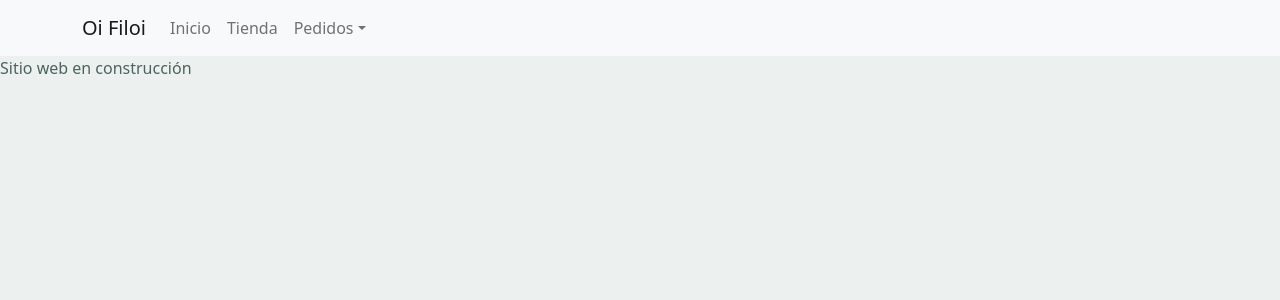
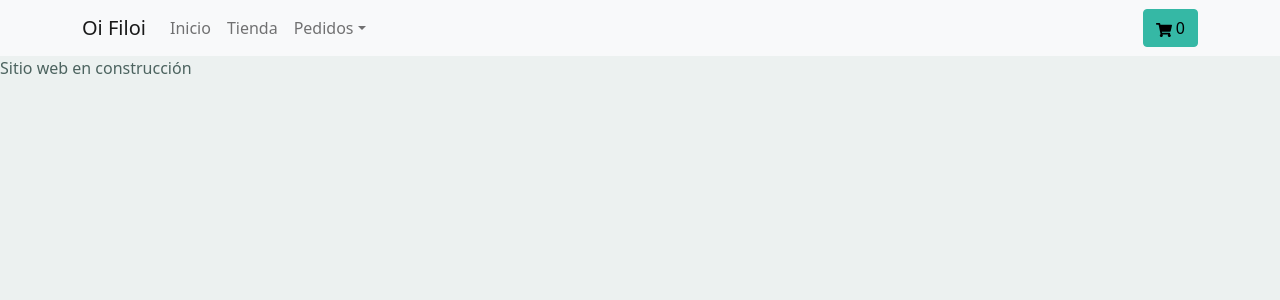
Before and after one commit to CamilaEBF/oi-filoi-ecommerce, a React (Create React App) app: page / in a window 1280 px wide. Shown: the top 300 px of the page. Built offline with nearby package versions, Linux system fonts and the light colour scheme; a web font is replaced by a local one.

Commit message:
add CartWidget button

```diff
--- a/package.json
+++ b/package.json
@@ -11,6 +11,7 @@
     "react": "^17.0.2",
     "react-bootstrap": "^2.1.2",
     "react-dom": "^17.0.2",
+    "react-icons": "^4.3.1",
     "react-scripts": "^5.0.0",
     "web-vitals": "^2.1.4"
   },
--- /dev/null
+++ b/src/components/CartWidget.jsx
@@ -0,0 +1,11 @@
+import {Button} from "react-bootstrap";
+import {FaShoppingCart} from "react-icons/fa";
+
+export default function CartWidget() {
+    return (<>
+        <Button variant="primary">
+            <FaShoppingCart/>
+            <span> 0 </span>
+        </Button>
+    </>);
+};
--- a/src/components/NavBar.jsx
+++ b/src/components/NavBar.jsx
@@ -1,11 +1,12 @@
 import {Container, Nav, Navbar, NavDropdown} from "react-bootstrap";
+import CartWidget from "./CartWidget";
 
 export default function NavBar() {
     return (<>
-        <Navbar bg="light" expand="lg">
+        <Navbar collapseOnSelect bg="light" expand="lg">
             <Container>
                 <Navbar.Brand href="#home">Oi Filoi</Navbar.Brand>
-                <Navbar.Toggle aria-controls="basic-navbar-nav" />
+                <Navbar.Toggle aria-controls="basic-navbar-nav"/>
                 <Navbar.Collapse id="basic-navbar-nav">
                     <Nav className="me-auto">
                         <Nav.Link href="#inicio">Inicio</Nav.Link>
@@ -19,6 +20,9 @@ export default function NavBar() {
                         </NavDropdown>
                     </Nav>
                 </Navbar.Collapse>
+                <Nav className="me-auto">
+                    <CartWidget/>
+                </Nav>
             </Container>
         </Navbar>
     </>);
```
Also changed, not shown: 1 other file (tests, documents, lock files or other folders).
